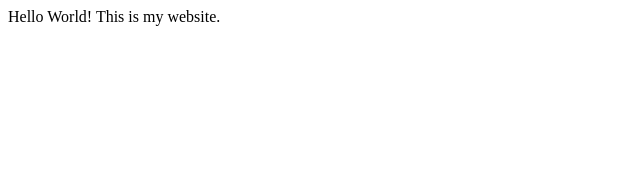
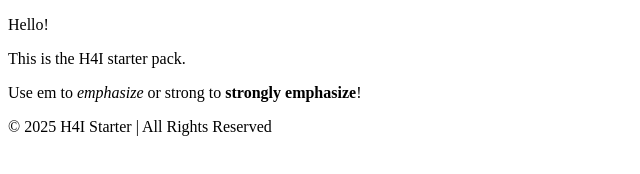
Before and after one commit to sydlyn/sydlyn.github.io, a plain HTML site: page index.html in a window 1280 px wide. Shown: the whole page, without its empty margins (0-640 px from the left). Drawn offline with Linux system fonts and the light colour scheme.

Commit message:
feat: adding nav & footers

```diff
--- a/index.html
+++ b/index.html
@@ -4,6 +4,15 @@
     <title>H4I Starter</title>
   </head>
   <body>
-    Hello World! This is my website.
+    <nav></nav>
+    <main>
+      <p>Hello!</p>
+      <p>This is the H4I starter pack.</p>
+      <p>
+        Use em to <em>emphasize</em> or strong to
+        <strong>strongly emphasize</strong>!
+      </p>
+    </main>
+    <footer>© 2025 H4I Starter | All Rights Reserved</footer>
   </body>
 </html>
```
Also changed, not shown: blog.html (+3 -1 lines), contact.html (+3 -1 lines), portfolio.html (+3 -1 lines), resume.html (+9 -1 lines).
